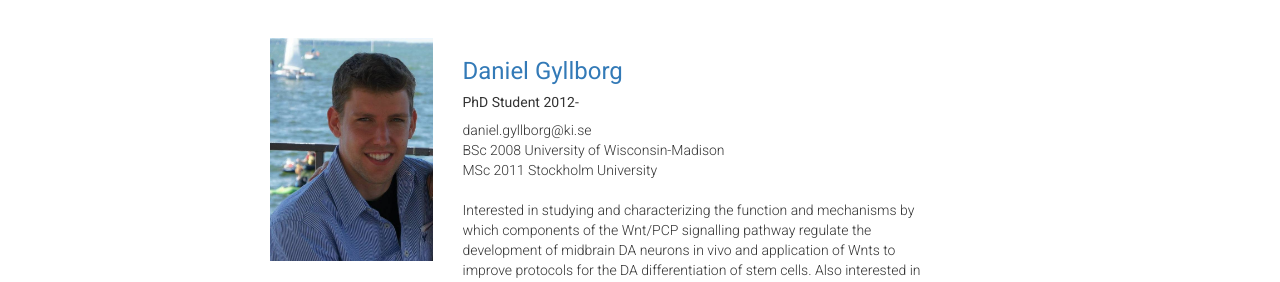
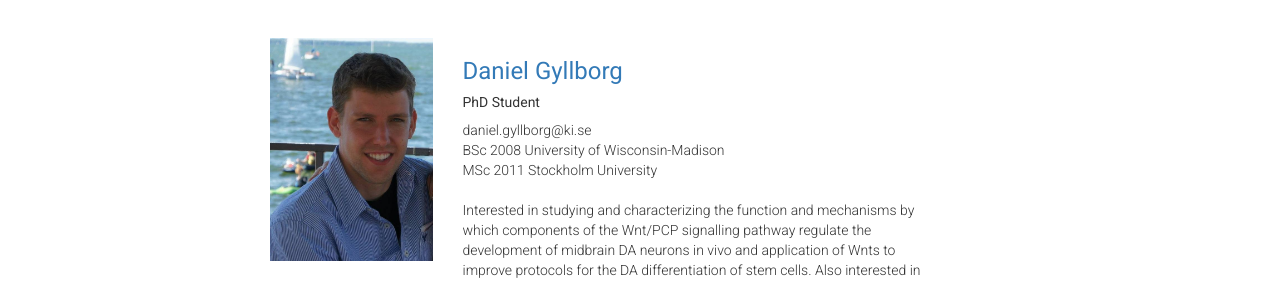
Before and after one commit to ArenasLab/arenaslab.github.io, a Jekyll site: the page people/index.html, which Jekyll copies as it is, in a window 1280 px wide and 900 px high. Shown: the part 412-694 px from the top of the window. Built offline with Jekyll 4.4.1, drawn with Linux system fonts in a browser that asks for light colours.

Commit message:
Update index.html

```diff
--- a/people/index.html
+++ b/people/index.html
@@ -58,7 +58,7 @@
           </div>
           <div class=" col-sm-6  col-md-8 col-lg-8">
             <h3><a href="http://ki.se/en/people/dangyl">Daniel Gyllborg</a></h3>
-            <h5>PhD Student 2012-</h5>
+            <h5>PhD Student</h5>
                <p>daniel.gyllborg@ki.se<br>
 	       BSc 2008 University of Wisconsin-Madison<br>
 	       MSc 2011 Stockholm University
```
